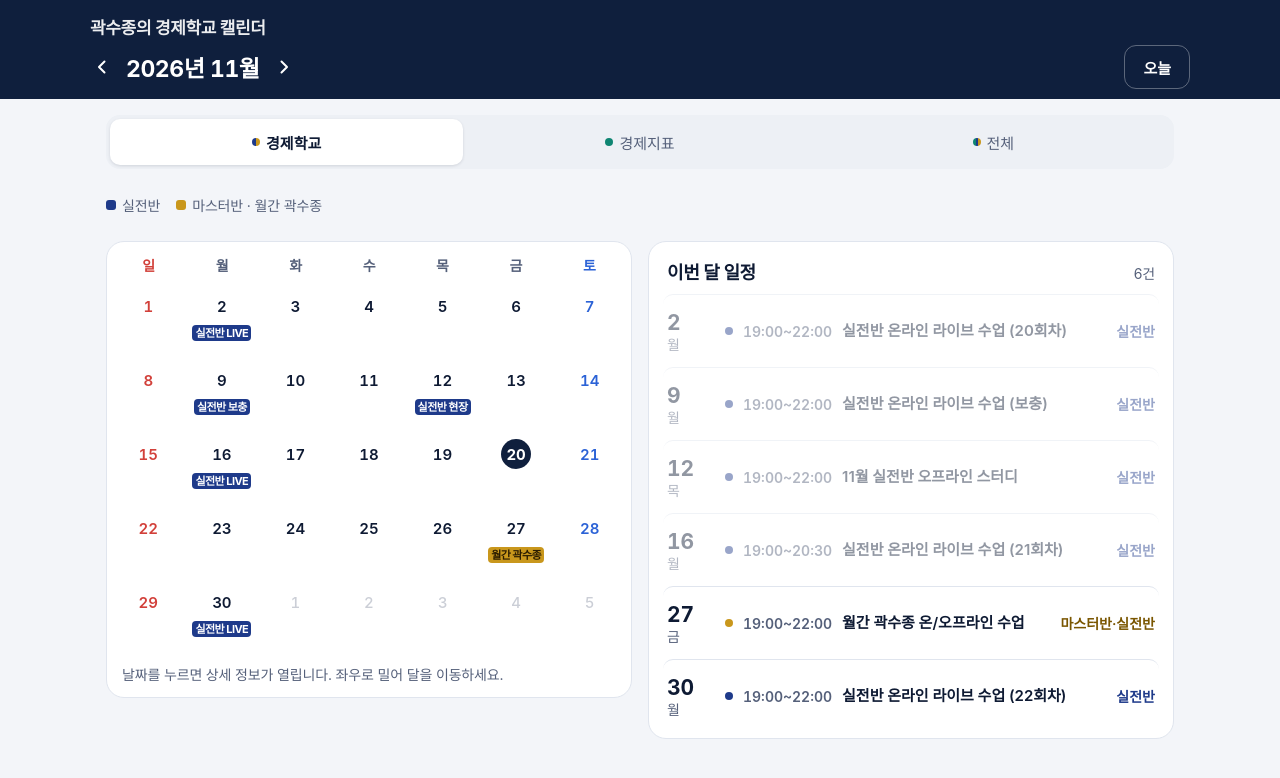
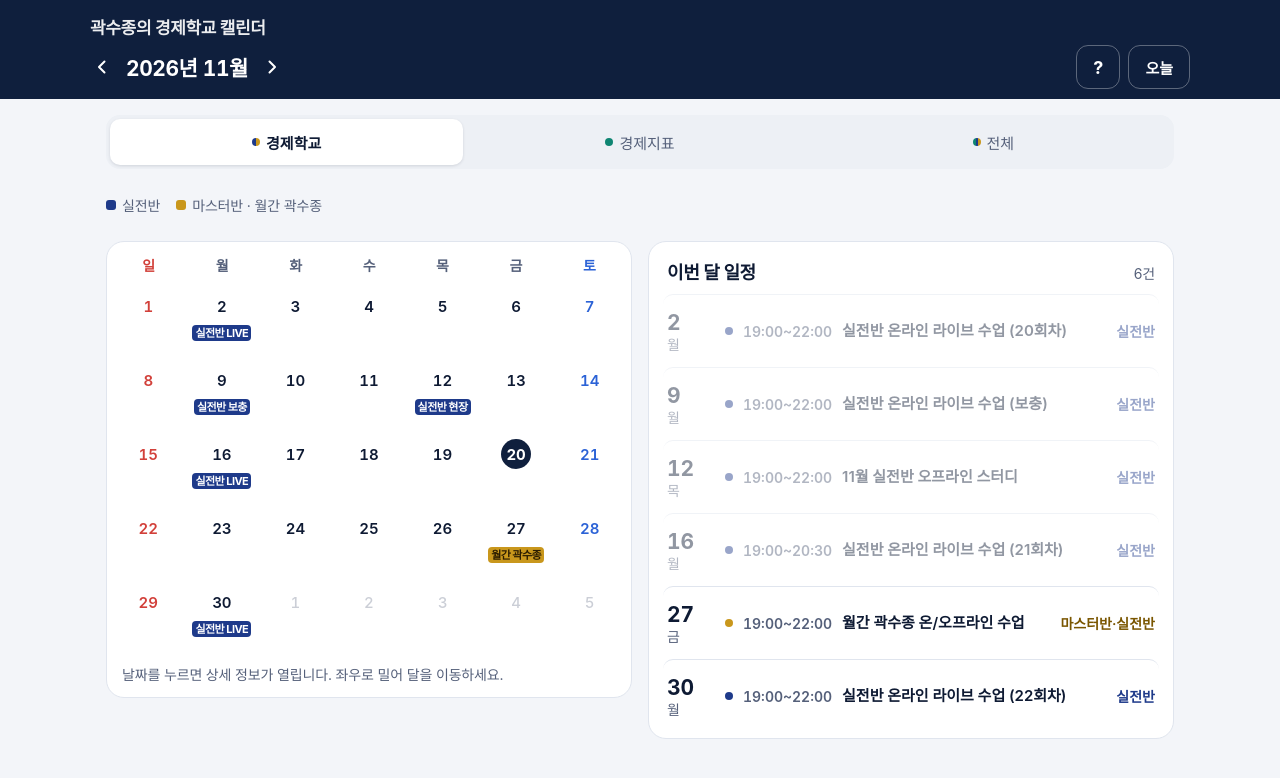
Before and after one commit to wave1230-cmyk/-, a plain HTML site: page index.html in a window 1280 px wide. Drawn offline with Linux system fonts and the light colour scheme; a web font is replaced by a local one.

Commit message:
캘린더 사용법(?) 추가

```diff
--- a/index.html
+++ b/index.html
@@ -27,8 +27,8 @@ h1{margin:0 0 6px;font-size:17px;font-weight:700;letter-spacing:-0.02em;opacity:
 .nav{display:flex;align-items:center;gap:2px;margin-left:-10px}
 .icon-btn{width:44px;height:44px;display:flex;align-items:center;justify-content:center;border:none;background:transparent;color:#fff;cursor:pointer;border-radius:10px}
 .icon-btn:hover{background:rgba(255,255,255,.08)}
-.month{font-size:23px;font-weight:700;letter-spacing:-0.02em;font-variant-numeric:tabular-nums;min-width:128px;text-align:center}
-.today-btn{height:44px;padding:0 18px;border:1px solid rgba(255,255,255,.32);background:transparent;color:#fff;border-radius:12px;font-size:15px;font-weight:600;cursor:pointer}
+.month{font-size:21px;font-weight:700;letter-spacing:-0.02em;font-variant-numeric:tabular-nums;text-align:center;white-space:nowrap}
+.today-btn{white-space:nowrap;height:44px;padding:0 16px;border:1px solid rgba(255,255,255,.32);background:transparent;color:#fff;border-radius:12px;font-size:15px;font-weight:600;cursor:pointer}
 main{max-width:1100px;margin:0 auto;padding:16px;display:flex;flex-direction:column;gap:14px}
 .tabs{position:relative;display:flex;padding:4px;background:var(--surface2);border-radius:14px}
 .pill{position:absolute;top:4px;bottom:4px;left:4px;width:calc((100% - 8px) / 3);border-radius:10px;background:var(--surface);box-shadow:0 1px 3px rgba(8,20,45,.12);transition:transform .3s cubic-bezier(.3,.8,.3,1)}
@@ -91,6 +91,13 @@ h3{margin:0;font-size:20px;font-weight:700;letter-spacing:-0.02em}
 .result li{font-size:14px;line-height:1.5;padding-left:10px;text-indent:-10px}
 .result .src{font-size:13px;color:var(--ink2)}
 .pending{font-size:14px;color:var(--ink2);padding:10px 14px;border-radius:12px;border:1px dashed var(--line)}
+.help-btn{width:44px;padding:0;font-size:18px;font-weight:700}
+.guide{display:flex;flex-direction:column;gap:14px;padding:4px 2px 8px}
+.guide section{display:flex;flex-direction:column;gap:6px}
+.guide h4{margin:0;font-size:16px;font-weight:700}
+.guide p,.guide li{margin:0;font-size:15px;line-height:1.55;color:var(--ink)}
+.guide ul{margin:0;padding-left:18px;display:flex;flex-direction:column;gap:4px}
+.chip{display:inline-block;padding:1px 6px;border-radius:4px;font-size:13px;font-weight:700;vertical-align:1px}
 .cta{height:50px;display:flex;align-items:center;justify-content:center;border-radius:12px;background:var(--sch);color:var(--on-sch);font-size:16px;font-weight:700}
 </style>
 </head>
@@ -104,7 +111,7 @@ h3{margin:0;font-size:20px;font-weight:700;letter-spacing:-0.02em}
         <div class="month" id="month"></div>
         <button class="icon-btn" id="next" aria-label="다음 달"><svg width="20" height="20" viewBox="0 0 20 20" fill="none" aria-hidden="true"><path d="M7.5 4.5L13 10l-5.5 5.5" stroke="currentColor" stroke-width="2" stroke-linecap="round" stroke-linejoin="round"/></svg></button>
       </div>
-      <button class="today-btn" id="today">오늘</button>
+      <div style="display:flex;gap:8px"><button class="today-btn help-btn" id="help" aria-label="캘린더 사용법 보기">?</button><button class="today-btn" id="today">오늘</button></div>
     </div>
   </div>
 </header>
@@ -318,11 +325,20 @@ var HOLIDAYS = { "2026-10-03": "개천절", "2026-10-05": "대체공휴일", "20
     renderSheet(map);
   }
 
+  var GUIDE = '<div class="guide">' +
+    '<section><h4>탭 보기</h4><ul><li><b>경제학교</b>: 실전반·마스터반 수업 일정</li><li><b>경제지표</b>: 미국 주요 경제지표 발표 일정 (고용·물가·FOMC·GDP)</li><li><b>전체</b>: 수업과 지표를 한 번에</li></ul></section>' +
+    '<section><h4>색깔 구분</h4><ul><li><span class="chip" style="background:var(--sch);color:var(--on-sch)">실전반</span> 실전반 수업 (현장·LIVE·보충)</li><li><span class="chip" style="background:var(--live);color:var(--on-live)">월간 곽수종</span> 마스터반이 함께하는 수업</li><li><span class="chip" style="background:var(--ind);color:var(--on-ind)">CPI</span> 미국 경제지표</li></ul></section>' +
+    '<section><h4>일정 확인</h4><ul><li>날짜를 누르면 시간·대상·진행 방식 등 상세 정보가 열려요.</li><li>신청 링크가 있는 수업은 상세 화면 아래 신청 버튼을 눌러 바로 신청할 수 있어요.</li><li>오른쪽(모바일은 아래) <b>이번 달 일정</b> 목록에서도 눌러서 볼 수 있어요.</li></ul></section>' +
+    '<section><h4>날짜 이동</h4><ul><li>화살표 또는 달력을 좌우로 밀어 달을 넘겨요.</li><li><b>오늘</b> 버튼을 누르면 이번 달로 돌아와요.</li><li>오늘 날짜는 동그라미로, 지난 일정은 흐리게 표시돼요.</li></ul></section>' +
+    '<section><h4>경제지표 보는 법</h4><ul><li>발표 시각은 모두 <b>한국시간</b>이에요. 미국 서머타임도 자동 반영돼요.</li><li>발표 다음 날 아침, 날짜를 누르면 <b>발표 결과 요약</b>이 함께 보여요.</li><li>목록에 <b>결과 요약</b>이라고 뜬 지표는 요약이 올라온 지표예요.</li></ul></section>' +
+    '</div>';
+
   function renderSheet(map) {
     var on = !!S.sheet;
     $("scrim").classList.toggle("on", on);
     $("sheet").classList.toggle("on", on);
     if (!on) return;
+    if (S.sheet === "guide") { $("sheetTitle").textContent = "캘린더 사용법"; $("sheetHol").textContent = ""; $("cards").innerHTML = GUIDE; return; }
     var p = S.sheet.split("-").map(Number);
     $("sheetTitle").textContent = p[1] + "월 " + p[2] + "일 (" + DOW[new Date(p[0], p[1] - 1, p[2]).getDay()] + ")";
     $("sheetHol").textContent = HOLIDAYS[S.sheet] || "";
@@ -356,6 +372,7 @@ var HOLIDAYS = { "2026-10-03": "개천절", "2026-10-05": "대체공휴일", "20
 
   $("prev").onclick = function () { shift(-1); };
   $("next").onclick = function () { shift(1); };
+  $("help").onclick = function () { S.sheet = "guide"; render(); };
   $("today").onclick = function () { var t = todayKST(); S.y = t.y; S.m = t.m; S.sheet = null; render(); };
   $("tabs").onclick = function (ev) { var b = ev.target.closest("[data-view]"); if (b) { S.view = b.dataset.view; S.sheet = null; render(); } };
   document.addEventListener("click", function (ev) {
```
